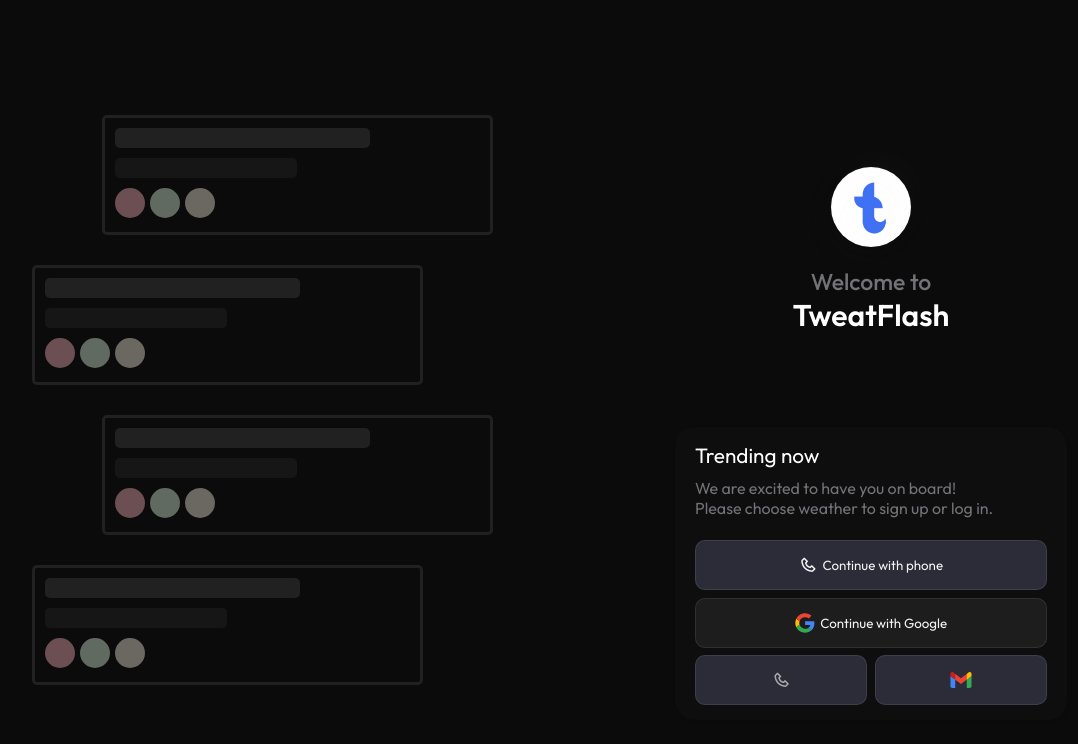
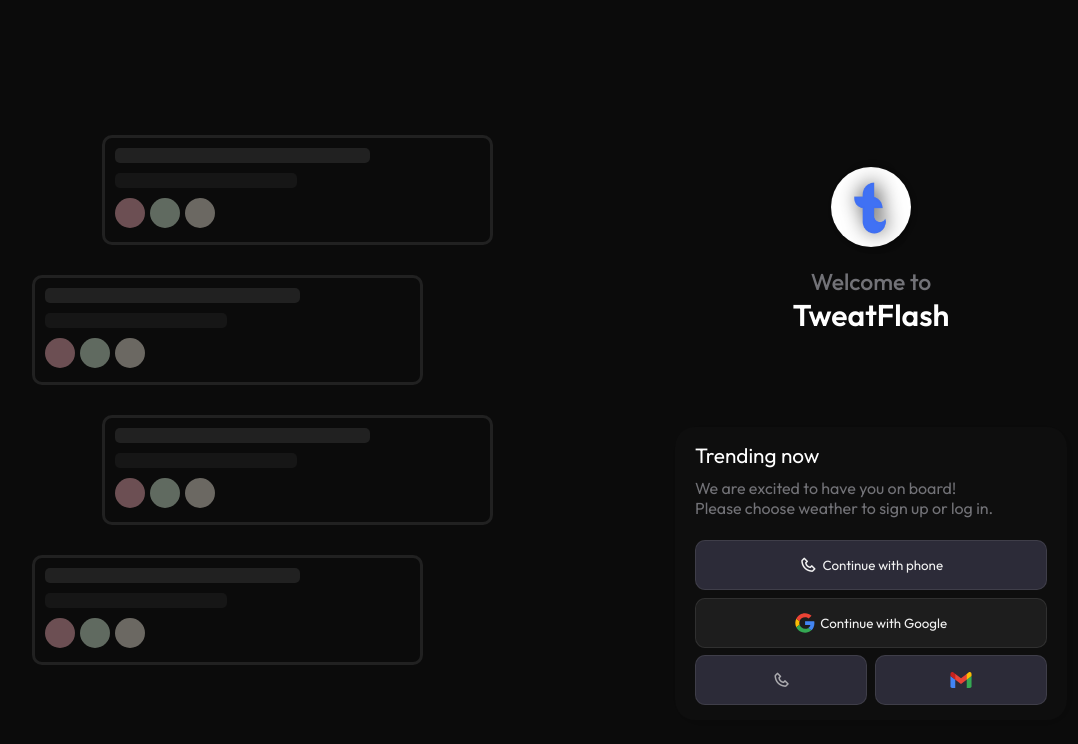
Before and after one commit to chuks1234567890/signup, a plain HTML site: page index.html in a window 1280 px wide. Shown: the whole page, without its empty margins (63-1141 px from the left). Drawn offline with nearby package versions, Linux system fonts and the light colour scheme.

Commit message:
link commit

```diff
--- a/style.css
+++ b/style.css
@@ -53,7 +53,7 @@
     justify-content: center;
     align-items: center ;
     background-color: #fff;
-    box-shadow: 2px 2px 10px rgba(0,0,0,0.3);
+    box-shadow: 2px 2px 5px rgba(0,0,0,0.3);
 }
 .p{
     font-size: 23px;
@@ -63,7 +63,7 @@
 }
 .main-logo img{
     width: 75%;
-    filter :drop-shadow(10px -10px 20px rgba(225,225,225,.2)) drop-shadow(-10px 10px 20px rgba(225,225,225,.1));
+    filter :drop-shadow(2px -2px 10px rgba(0,0,0,.7));
 }
 .container .more{
     width: 100%;
@@ -142,9 +142,9 @@
 }
 .random-stuff li{
     width:100% ;
-    height: 120px;
+    height: 110px;
     border: 3px solid rgba(225,225,225,.1);
-    border-radius: 5px;
+    border-radius: 10px;
     margin: 30px 0px;
     padding: 10px;
 }
@@ -156,14 +156,14 @@
 }
 .username{
     width: 70%;
-    height: 20px;
+    height: 15px;
     border-radius: 5px;
     background-color: rgba(225,225,225,.1);
 }
 .others{
     width: 50%;
     margin: 10px 0px;
-    height: 20px;
+    height: 15px;
     border-radius: 5px;
     background-color: rgba(225,225,225,.05);
 }
```
Also changed, not shown: index.html (+6 -1 lines).
